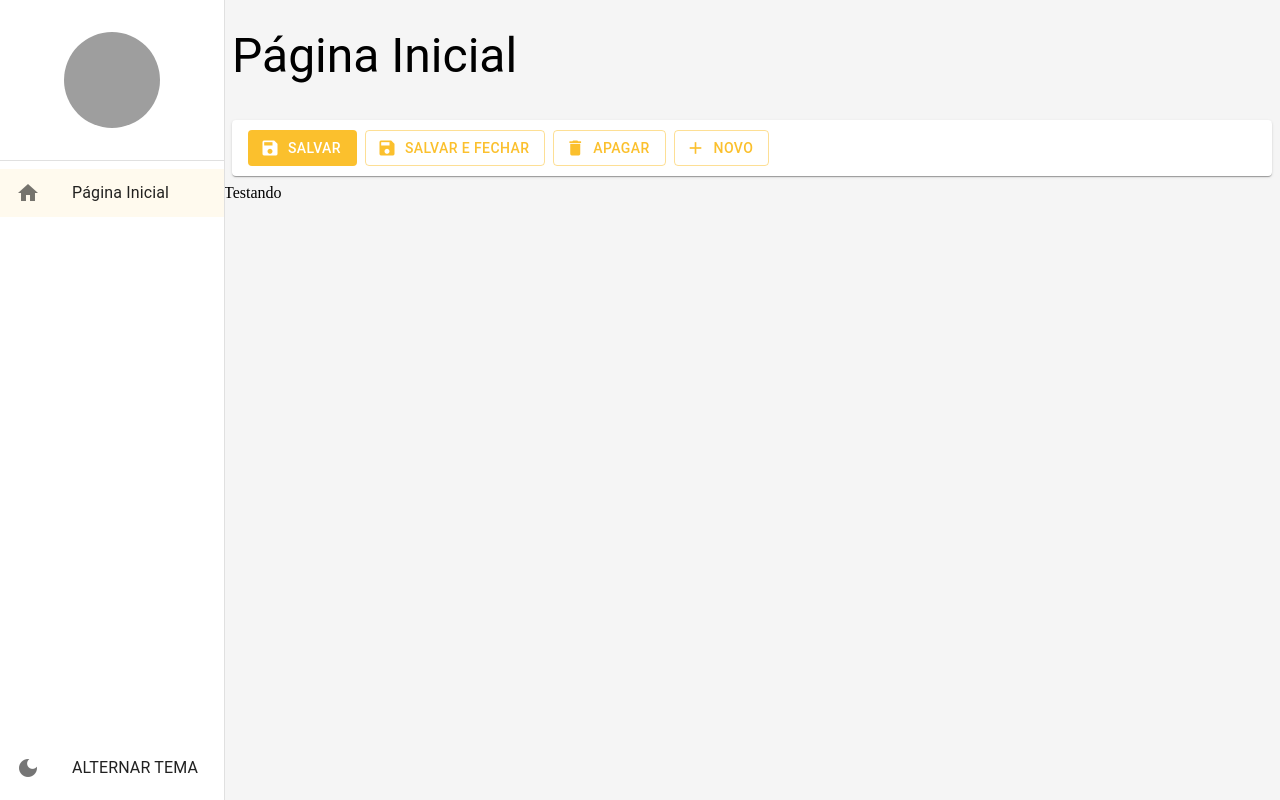
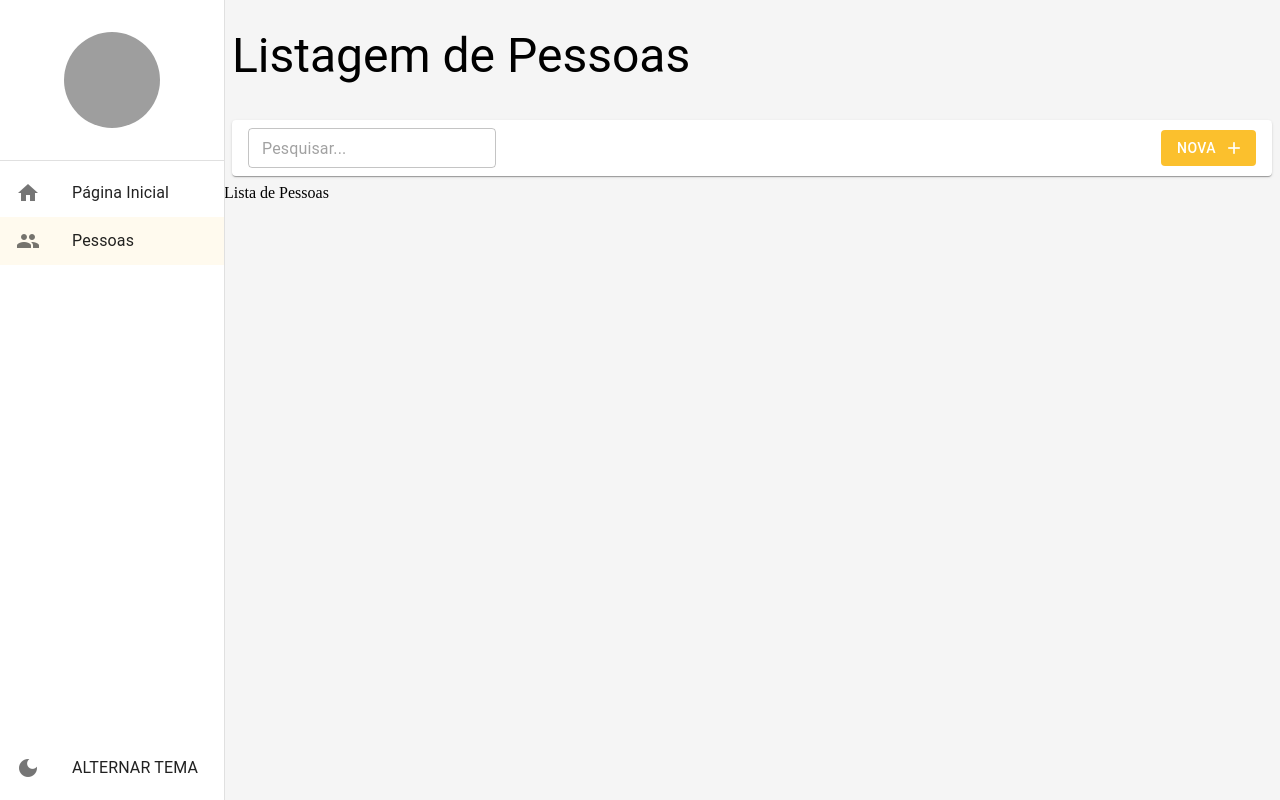
Before and after one commit to tiagodetarso/react-mui-type, a React (Create React App) app: page /pessoas in a window 1280 px wide. Before the commit this address led to /inicio. Built offline with nearby package versions, Linux system fonts and the light colour scheme; data requests are answered from the project's data file; grey boxes are pictures that could not be loaded.

Commit message:
feat: page listagem de pessoas

```diff
--- a/mock/database.json
+++ b/mock/database.json
@@ -2,8 +2,9 @@
     "pessoas": [
         {
             "id":1,
-            "nome": "Juca",
-            "sobrenome0":"Silva"
+            "nomeCompleto": "Juca Silva",
+            "email": "juca.silva@gmail.com",
+            "cidadeId":1
         }
     ]
 }
--- a/src/pages/index.ts
+++ b/src/pages/index.ts
@@ -1 +1,2 @@
 export * from './dashboard/Dashboard'
+export * from './pessoas/ListagemDePessoa'
--- /dev/null
+++ b/src/pages/pessoas/ListagemDePessoa.tsx
@@ -0,0 +1,43 @@
+import { useSearchParams } from 'react-router-dom'
+import { useEffect, useMemo } from 'react'
+
+import { FerramentasDaListagem } from '../../shared/components'
+import { LayoutBaseDePagina } from '../../shared/layouts'
+import { pessoasServices } from '../../shared/services/api/pessoas/PessoasServices'
+
+
+export const ListagemDePessoa: React.FC = () => {
+    const [searchParams, setSearchParams] = useSearchParams()
+
+    const busca = useMemo(() => {
+        return searchParams.get('busca') || ''
+    }, [searchParams])
+
+    useEffect(() => {
+        pessoasServices.getAll(1, busca)
+            .then((result) => {
+                if (result instanceof Error) {
+                    alert(result.message)
+                } else {
+                    console.log(result)
+                }
+            })
+    },[busca])
+
+
+    return (
+        <LayoutBaseDePagina
+            titulo='Listagem de Pessoas'
+            barraDeFerramentas = {
+                <FerramentasDaListagem
+                    textoBotaoNovo='Nova'
+                    mostrarInputBusca
+                    textoDaBusca={busca}
+                    aoMudarTextoDeBusca={texto => setSearchParams({ busca: texto }, { replace: true} )}
+                />
+            }
+        >
+            Lista de Pessoas
+        </LayoutBaseDePagina>
+    )
+}
--- a/src/routes/index.tsx
+++ b/src/routes/index.tsx
@@ -2,7 +2,7 @@ import { Routes, Route, Navigate } from 'react-router-dom'
 
 import { useDrawerContext } from '../shared/context'
 import { useEffect } from 'react'
-import { Dashboard } from '../pages'
+import { Dashboard, ListagemDePessoa } from '../pages'
 
 export const AppRoutes = () => {
     const { setDrawerOptions } = useDrawerContext()
@@ -14,6 +14,11 @@ export const AppRoutes = () => {
                 icon: 'home',
                 path: '/inicio'
             },
+            {
+                label: 'Pessoas',
+                icon: 'people',
+                path: '/pessoas'
+            }
         ])
     },[])
 
@@ -21,6 +26,10 @@ export const AppRoutes = () => {
         <Routes>
             <Route path="/inicio" element={<Dashboard />}/>
 
+            <Route path="/pessoas" element={<ListagemDePessoa />}/>
+
+            {/*<Route path="/cidades/detalhe/:id" element={<DetalheDeCidade />}/>*/}
+
             <Route path="*" element={<Navigate to="/inicio"/>}/>
         </Routes>
     )
--- a/src/shared/services/api/axio-config/intercepetors/ResponseInterceptor.ts
+++ b/src/shared/services/api/axio-config/intercepetors/ResponseInterceptor.ts
@@ -1,5 +1,6 @@
 import { AxiosResponse } from 'axios'
 
 export const responseInterceptor = (response: AxiosResponse) => {
+
     return response
 }
--- a/src/shared/services/api/pessoas/PessoasServices.ts
+++ b/src/shared/services/api/pessoas/PessoasServices.ts
@@ -1,3 +1,4 @@
+
 import { Environment } from '../../../environment'
 import { Api } from '../axio-config'
 
@@ -27,10 +28,11 @@ const getAll = async (page=1, filter=''): Promise<TPessoasComTotalCount | Error>
 
         const { data, headers } = await Api.get(urlRelativa)
 
+
         if (data) {
             return {
                 data,
-                totalCount: Number(headers['x-total-count'] || Environment.LIMITE_DE_LINHAS)
+                totalCount: Number(headers['x-total-count'] || Environment.LIMITE_DE_LINHAS),
             }
         }
 
```
